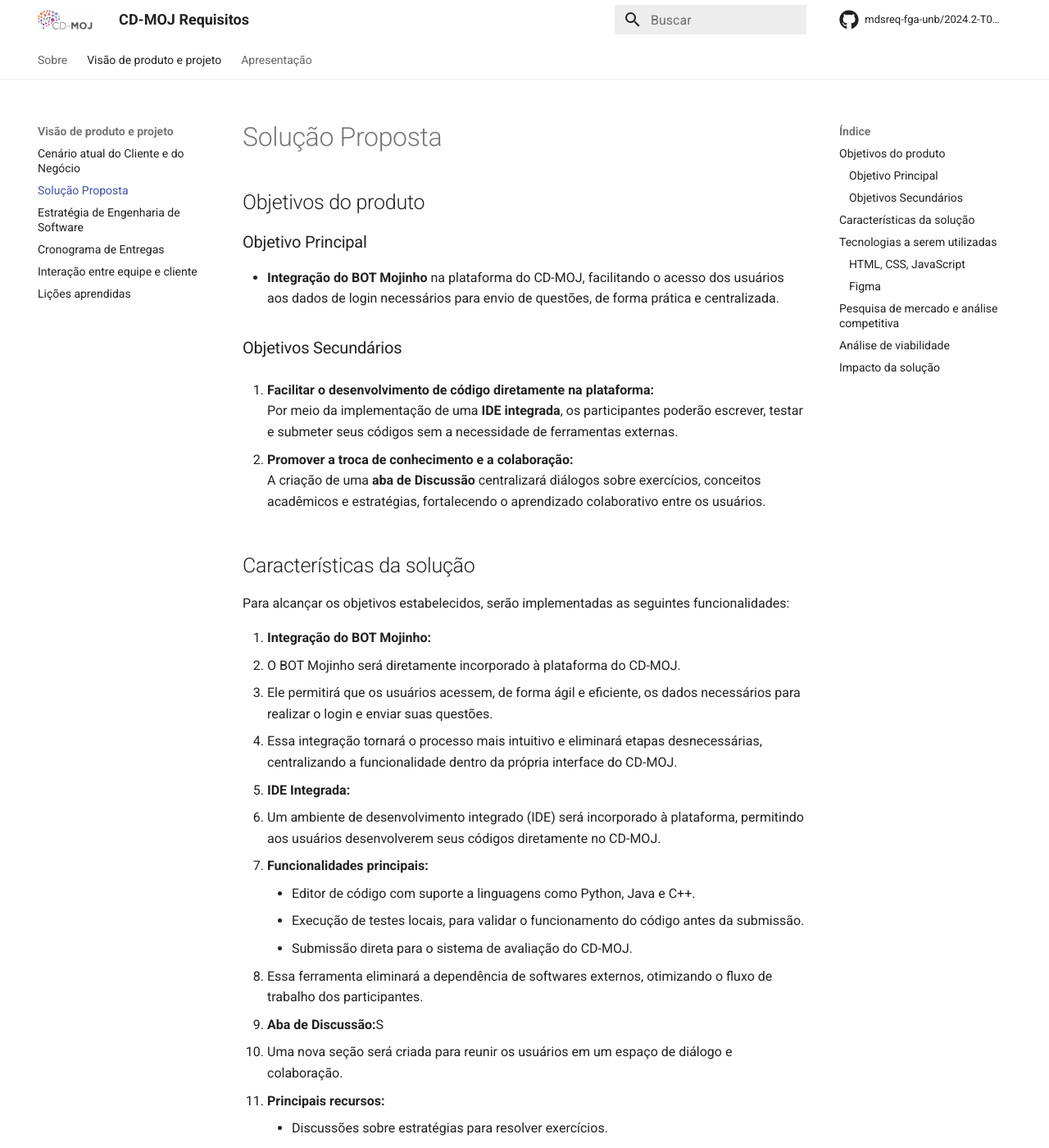
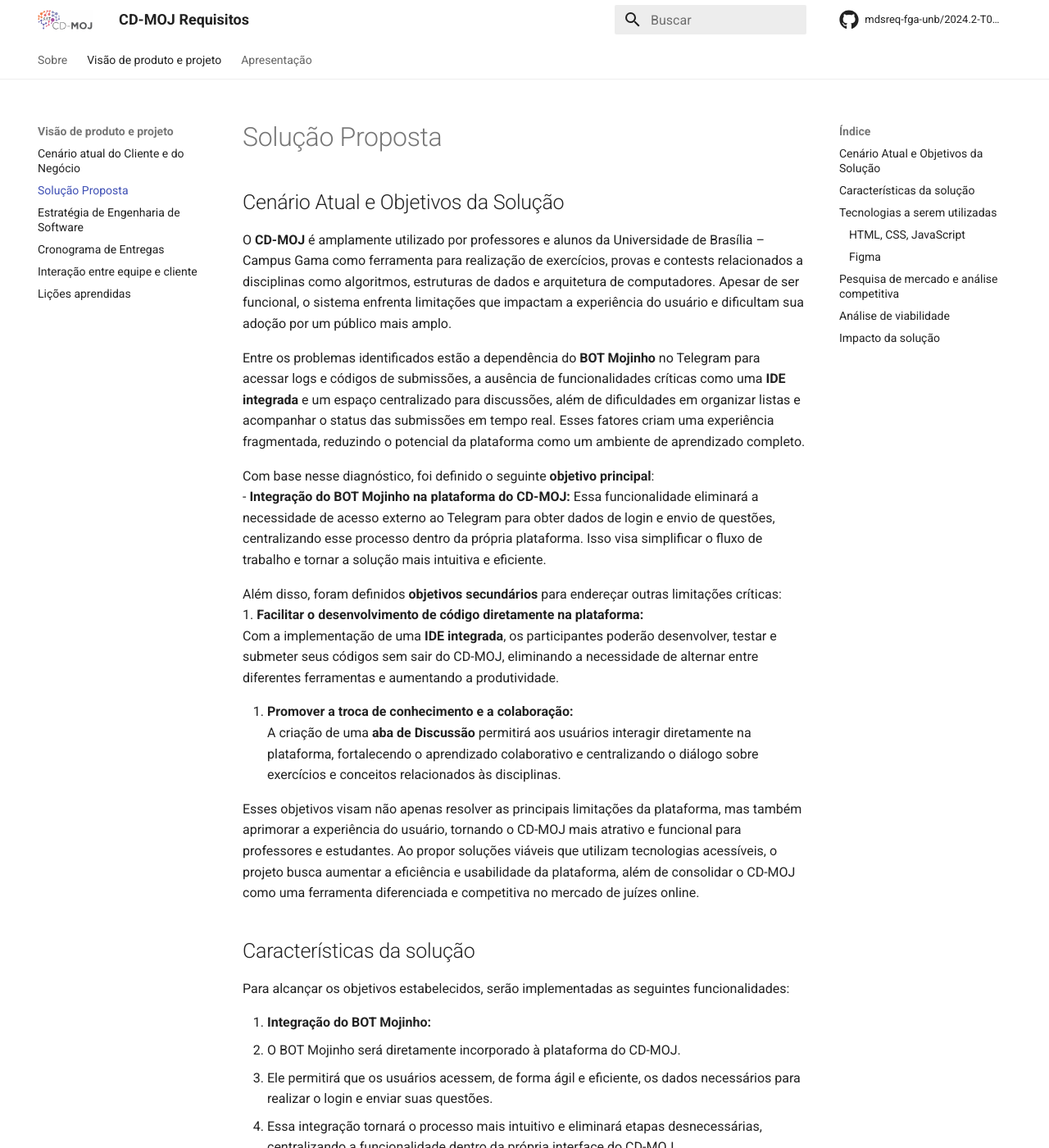
Before and after one commit to mdsreq-fga-unb/2024.2-T01-CD-MOJ, an MkDocs documentation site: the page built from docs/visao/Solucao.md, in a window 1280 px wide and 1400 px high. Shown: the whole window at 82% size. Built offline with MkDocs 1.6.1 and Material for MkDocs 9.7.7, drawn with Linux system fonts in a browser that asks for light colours; comment, search, counter and statistics services are not loaded.

Commit message:
docs(#4): Relacionando Cenario Atual e Objetivos da solução

```diff
--- a/docs/visao/Solucao.md
+++ b/docs/visao/Solucao.md
@@ -1,16 +1,21 @@
 # Solução Proposta
+## Cenário Atual e Objetivos da Solução
 
-## Objetivos do produto
-### Objetivo Principal
-- **Integração do BOT Mojinho** na plataforma do CD-MOJ, facilitando o acesso dos usuários aos dados de login necessários para envio de questões, de forma prática e centralizada.
+O **CD-MOJ** é amplamente utilizado por professores e alunos da Universidade de Brasília – Campus Gama como ferramenta para realização de exercícios, provas e contests relacionados a disciplinas como algoritmos, estruturas de dados e arquitetura de computadores. Apesar de ser funcional, o sistema enfrenta limitações que impactam a experiência do usuário e dificultam sua adoção por um público mais amplo.
 
-### Objetivos Secundários
+Entre os problemas identificados estão a dependência do **BOT Mojinho** no Telegram para acessar logs e códigos de submissões, a ausência de funcionalidades críticas como uma **IDE integrada** e um espaço centralizado para discussões, além de dificuldades em organizar listas e acompanhar o status das submissões em tempo real. Esses fatores criam uma experiência fragmentada, reduzindo o potencial da plataforma como um ambiente de aprendizado completo.
 
+Com base nesse diagnóstico, foi definido o seguinte **objetivo principal**:
+- **Integração do BOT Mojinho na plataforma do CD-MOJ:** Essa funcionalidade eliminará a necessidade de acesso externo ao Telegram para obter dados de login e envio de questões, centralizando esse processo dentro da própria plataforma. Isso visa simplificar o fluxo de trabalho e tornar a solução mais intuitiva e eficiente.
+
+Além disso, foram definidos **objetivos secundários** para endereçar outras limitações críticas:
 1. **Facilitar o desenvolvimento de código diretamente na plataforma:**
-   Por meio da implementação de uma **IDE integrada**, os participantes poderão escrever, testar e submeter seus códigos sem a necessidade de ferramentas externas.
+   Com a implementação de uma **IDE integrada**, os participantes poderão desenvolver, testar e submeter seus códigos sem sair do CD-MOJ, eliminando a necessidade de alternar entre diferentes ferramentas e aumentando a produtividade.
 
 2. **Promover a troca de conhecimento e a colaboração:**
-   A criação de uma **aba de Discussão** centralizará diálogos sobre exercícios, conceitos acadêmicos e estratégias, fortalecendo o aprendizado colaborativo entre os usuários.
+   A criação de uma **aba de Discussão** permitirá aos usuários interagir diretamente na plataforma, fortalecendo o aprendizado colaborativo e centralizando o diálogo sobre exercícios e conceitos relacionados às disciplinas.
+
+Esses objetivos visam não apenas resolver as principais limitações da plataforma, mas também aprimorar a experiência do usuário, tornando o CD-MOJ mais atrativo e funcional para professores e estudantes. Ao propor soluções viáveis que utilizam tecnologias acessíveis, o projeto busca aumentar a eficiência e usabilidade da plataforma, além de consolidar o CD-MOJ como uma ferramenta diferenciada e competitiva no mercado de juízes online.
 
 
 ## Características da solução
@@ -29,7 +34,7 @@
      - Submissão direta para o sistema de avaliação do CD-MOJ.
    - Essa ferramenta eliminará a dependência de softwares externos, otimizando o fluxo de trabalho dos participantes.
 
-3. **Aba de Discussão:**S
+3. **Aba de Discussão:**
    - Uma nova seção será criada para reunir os usuários em um espaço de diálogo e colaboração.
    - **Principais recursos:**
      - Discussões sobre estratégias para resolver exercícios.
```
